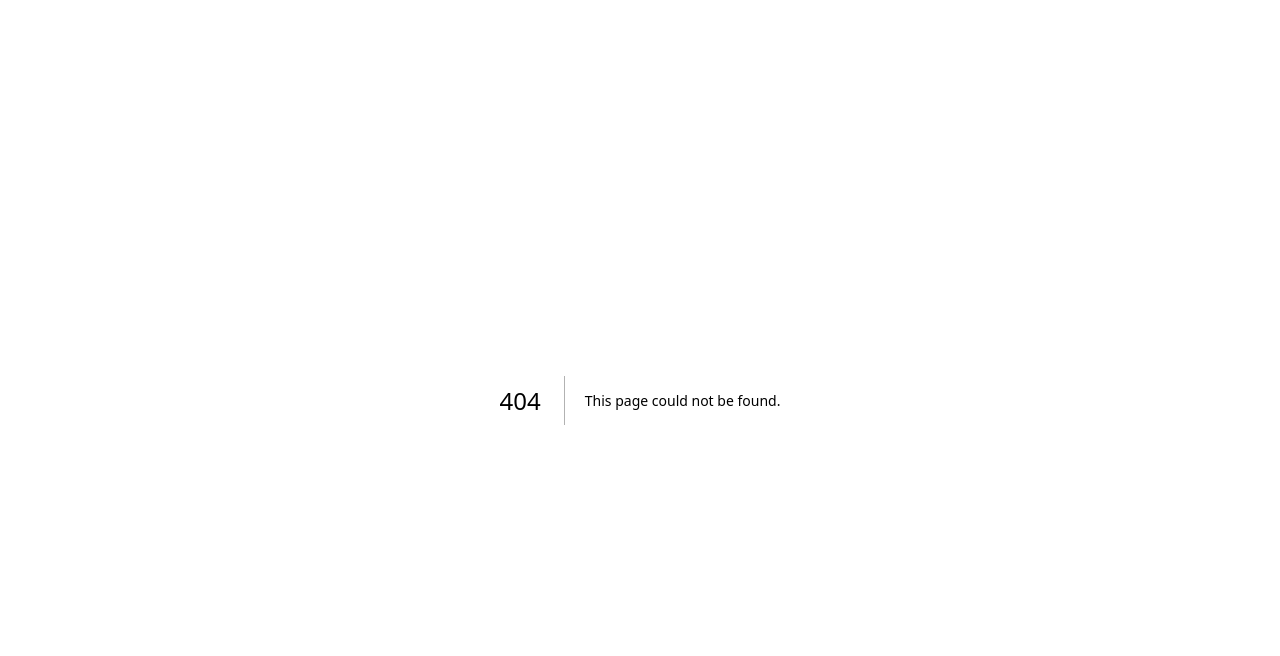
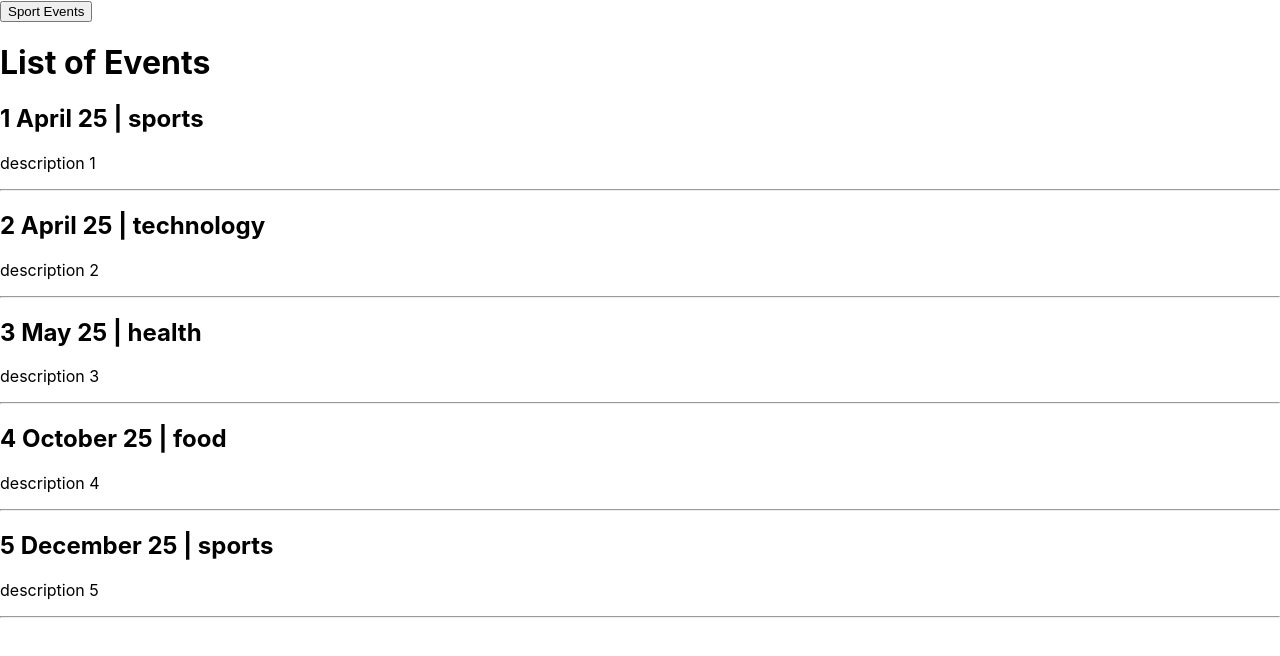
Before and after one commit to pradeep2165/nextjs-tutorial, a Next.js app: page /events in a window 1280 px wide. Before the commit this address had no page. Shown: the top 656 px of the page. Built offline with nearby package versions, Linux system fonts and the light colour scheme; data requests are answered from the project's data file.

Commit message:
shalow routing

```diff
--- a/pages/event.js
+++ b/pages/events.js
@@ -1,11 +1,14 @@
+import { useRouter } from "next/router";
 import { useState } from "react";
 
 export default function({eventList}){
     const [events, setEvents] = useState(eventList)
+    const router = useRouter()
     const fetchSportEvents=async()=>{
         const response = await fetch('http://localhost:4000/events?category=sports');
         const data = await response.json()
         setEvents(data)
+        router.push('/events?category=sports', undefined, {shallow:true})
     }
     return(
         <>
@@ -25,8 +28,11 @@ export default function({eventList}){
         </>
     )
 }
-export async function getServerSideProps(){
-    const response = await  fetch('http://localhost:4000/events')
+export async function getServerSideProps(context){
+    const {query} = context
+    const {category} = query
+    const queryString = category? 'category=sport': "";
+    const response = await  fetch(`http://localhost:4000/events?${queryString}`)
     const data = await response.json()
     return{
         props:{
```
